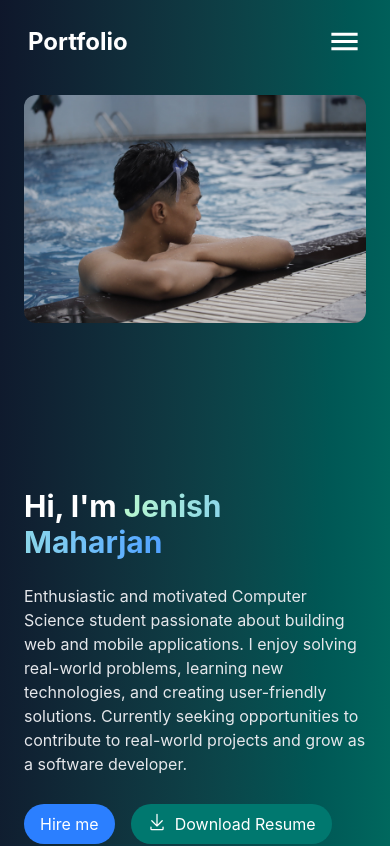
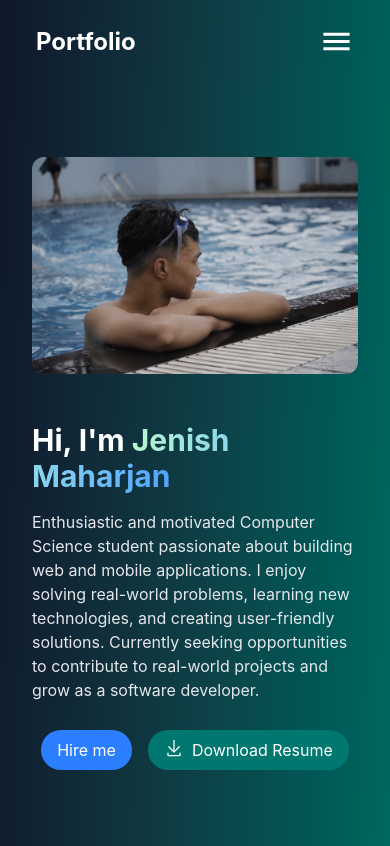
Before and after one commit to Jenish-Mhrzn/Portfolio, a React (Vite) app: page / in a window 390 px wide. Shown: the top 846 px of the page. Built offline with nearby package versions, Linux system fonts and the light colour scheme.

Commit message:
updated hero

```diff
--- a/src/App.jsx
+++ b/src/App.jsx
@@ -13,6 +13,7 @@ const App = () => {
     <>
       <div className="bg-gradient-to-br from-slate-900 via-teal-800 to-emerald-500">
         <ToastContainer />
+
         <Hero />
         <Education />
         <Skills />
--- a/src/components/Hero.jsx
+++ b/src/components/Hero.jsx
@@ -18,28 +18,28 @@ const Hero = () => {
   //   return () => window.removeEventListener("load", handleLoad);
   // }, []);
   return (
-    <div className="flex flex-col justify-center px-3 sm:px-10 lg:px-20 min-h-screen ">
+    <div className="flex flex-col px-5 sm:px-10 lg:px-20 min-h-dvh ">
       <Navbar />
       <div
-        className="flex flex-1 flex-col-reverse md:flex-row items-center justify-between mt-3 sm:mt-0 px-3 sm:px-10 lg:px-20 "
+        className="flex flex-1 flex-col-reverse md:flex-row items-center justify-center md:justify-between px-3 gap-8"
 
       >
         {/* data-aos="fade-left" */}
-        <div className="space-y-3  basis-[48%] text-left">
+        <div className="space-y-3  basis-[48%] text-left sm:text-center md:text-left">
           <h1 className=" text-3xl md:text-4xl lg:text-5xl font-bold text-white">
             Hi, I'm{" "}
             <span className="bg-gradient-to-r from-green-200 to-blue-400 text-transparent bg-clip-text">
               Jenish Maharjan
             </span>
           </h1>
-          <p className="mt-6 max-w-xl text-gray-200 ">
+          <p className="mt-4 max-w-xl text-gray-200 ">
             Enthusiastic and motivated Computer Science student passionate about
             building web and mobile applications. I enjoy solving real-world
             problems, learning new technologies, and creating user-friendly
             solutions. Currently seeking opportunities to contribute to
             real-world projects and grow as a software developer.
           </p>
-          <div className="flex flex-wrap gap-4 mt-7">
+          <div className="flex flex-wrap justify-center md:justify-start gap-4 mt-7 ">
             <a
               href="#Contact"
               className="bg-blue-500 px-4 py-2 rounded-full text-white"
@@ -56,7 +56,7 @@ const Hero = () => {
             </a>
           </div>
         </div>
-        <div className="sm:mt-7 lg:mt-12 basis-[48%]">
+        <div className="mb-4 md:mb-0 sm:mt-7 lg:mt-12 basis-[48%]">
           <img src={profile} className="w-full max-w-md mx-auto rounded-xl" />
         </div>
       </div>
```
